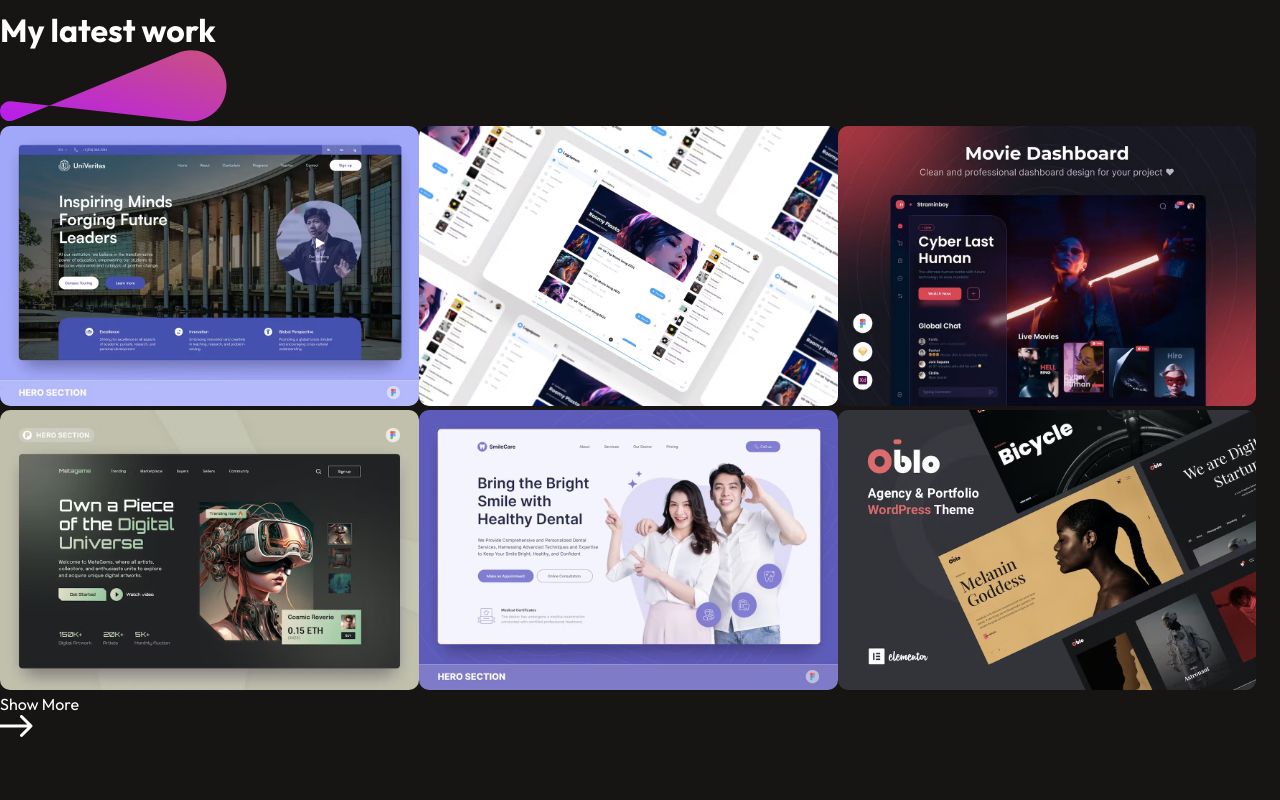
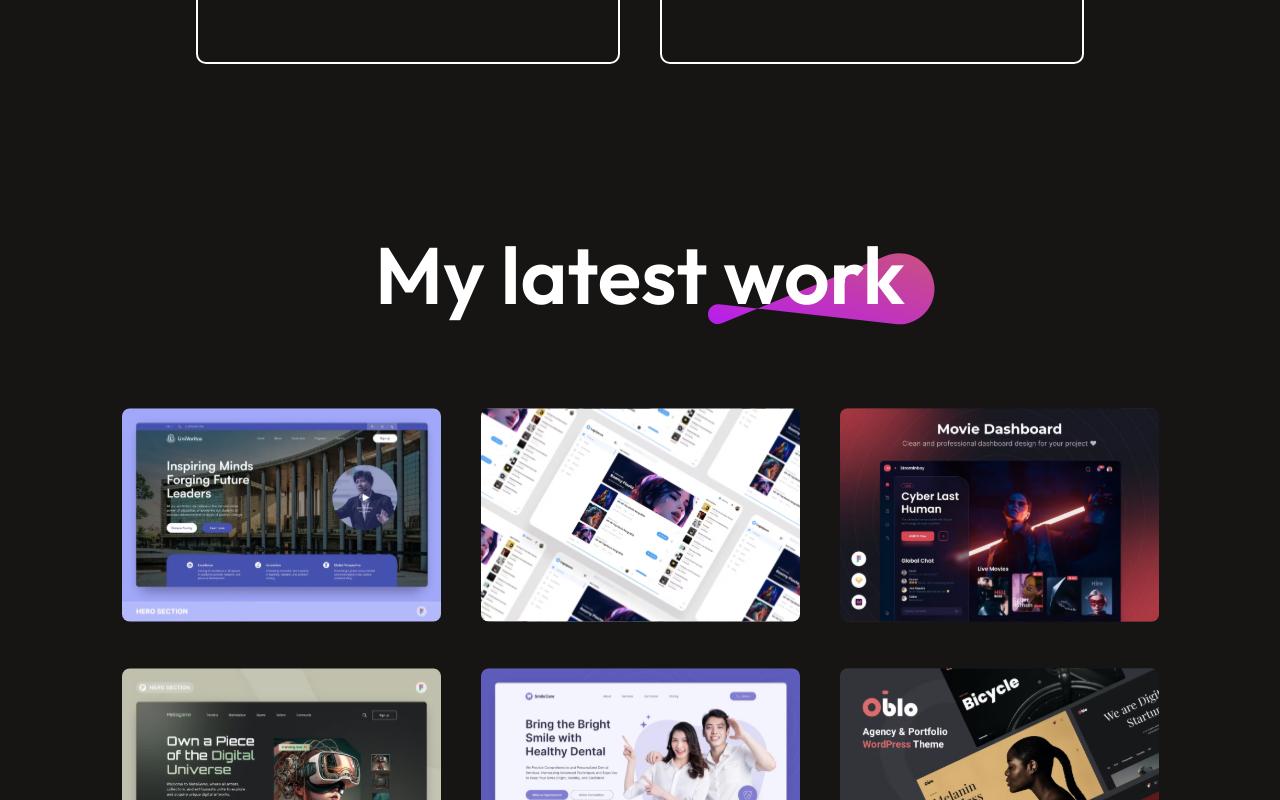
Before and after one commit to Gopi2923/portfolio-react, a React (Vite) app: page / in a window 1280 px wide. Shown: the part 3600-4400 px from the top of the page. Before the commit the page ends 4342 px from the top, so only its background shows below. Built offline with nearby package versions, Linux system fonts and the light colour scheme.

Commit message:
Added styels for mywork sections.

```diff
--- a/src/Components/MyWork/MyWork.css
+++ b/src/Components/MyWork/MyWork.css
@@ -0,0 +1,56 @@
+.mywork {
+    display: flex;
+    flex-direction: column;
+    align-items: center;
+    justify-content: center;
+    gap: 80px;
+    margin: 80px 170px;
+}
+.mywork-title {
+    position: relative;
+}
+.mywork-title h1 {
+    padding: 0px 30px;
+    font-size: 80px;
+    font-weight: 600;
+}
+.mywork-title img {
+    position: absolute;
+    bottom: 0;
+    right: 0;
+    z-index: -1;
+}
+.mywork-container {
+    display: grid;
+    grid-template-columns: 1fr 1fr 1fr;
+    gap: 40px;
+}
+.mywork-container img {
+    box-sizing: border-box;
+    width: 319px;
+    height: 220px;
+    transition: 0.3s;
+    cursor: pointer;
+}
+.mywork-container img:hover {
+    transform: scale(1.10);
+    border: 4px solid #ff00ff;
+    border-radius: 10px;
+    transition: 0.3s;
+}
+.mywork-showmore {
+    display: flex;
+    gap: 15px;
+    border-radius: 50px;
+    border: 2px solid white;
+    padding: 30px 60px;
+    font-size: 22px;
+    font-weight: 500;
+    margin-bottom: 80px;
+    transition: 0.6s;
+    cursor: pointer;
+}
+.mywork-showmore:hover {
+    gap: 30px;
+    transition: 0.6s;
+}
--- a/src/Components/Services/Services.css
+++ b/src/Components/Services/Services.css
@@ -33,7 +33,7 @@
 }
 .services-container {
   display: grid;
-  grid-template-columns: 1fr 1fr 1fr;
+  grid-template-columns: 1fr 1fr;
   gap: 40px;
   margin-bottom: 80px;
 }
```
